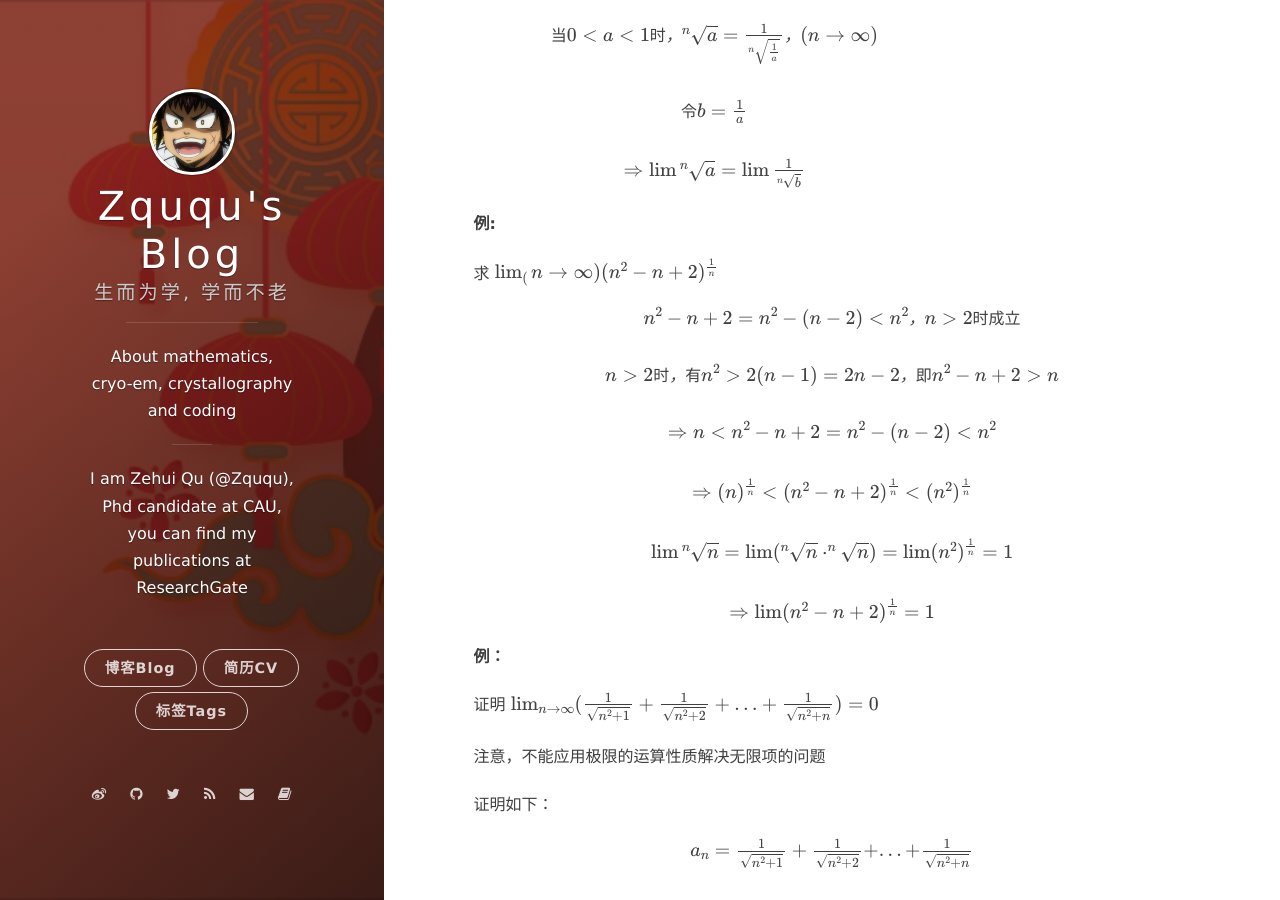
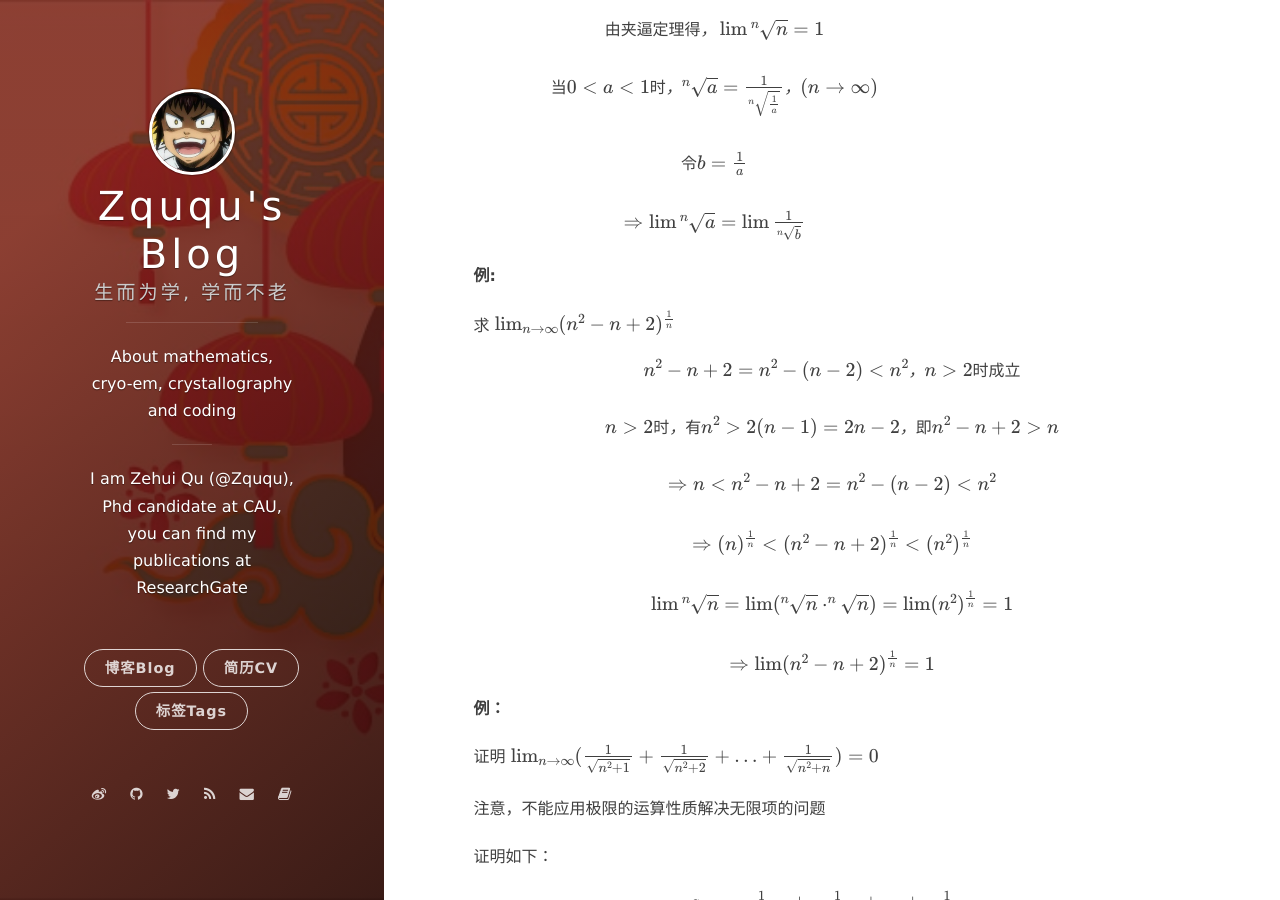
Before and after one commit to onevcat/vno-jekyll, a Jekyll site: the page built from _posts/2020-04-27-Math-Mathematical-Analysis-1.markdown, in a window 1280 px wide and 900 px high, scrolled down 13667 px. Built offline with Jekyll 4.4.1, drawn with Linux system fonts in a browser that asks for light colours; nearby versions of some CDN libraries; formulas are drawn with MathJax 3; comment, search, counter and statistics services are not loaded.

Commit message:
make the pic better

```diff
--- a/_posts/2020-04-27-Math-Mathematical-Analysis-1.markdown
+++ b/_posts/2020-04-27-Math-Mathematical-Analysis-1.markdown
@@ -190,7 +190,7 @@
 
 用一个数轴来描述a的 $\varepsilon$ 邻域，
 
-![figure4](/assets/202004/fig4.png)
+![figure4](/assets/202004/f4.png)
 
 对 $\forall \varepsilon > 0$，$\exists N \in N^{*}$ 当 $n > N$ 时，
 
@@ -622,7 +622,7 @@
 
 **例:**
 
-求 $\lim_(n\to\infty)(n^2-n+2)^{\frac{1}{n}}$
+求 $\lim_{n\to\infty}(n^2-n+2)^{\frac{1}{n}}$
 
 $$
 \begin{array}{c}
```
Also changed, not shown: assets/202004/f1.png, assets/202004/f12.png, assets/202004/f13.png, assets/202004/f14.png, assets/202004/f15.png, assets/202004/f16.png, assets/202004/f2.png, assets/202004/f3.png, assets/202004/f4.png (added), assets/202004/f5.png, assets/202004/f6.png, assets/202004/f7.png, assets/202004/f8.png.
